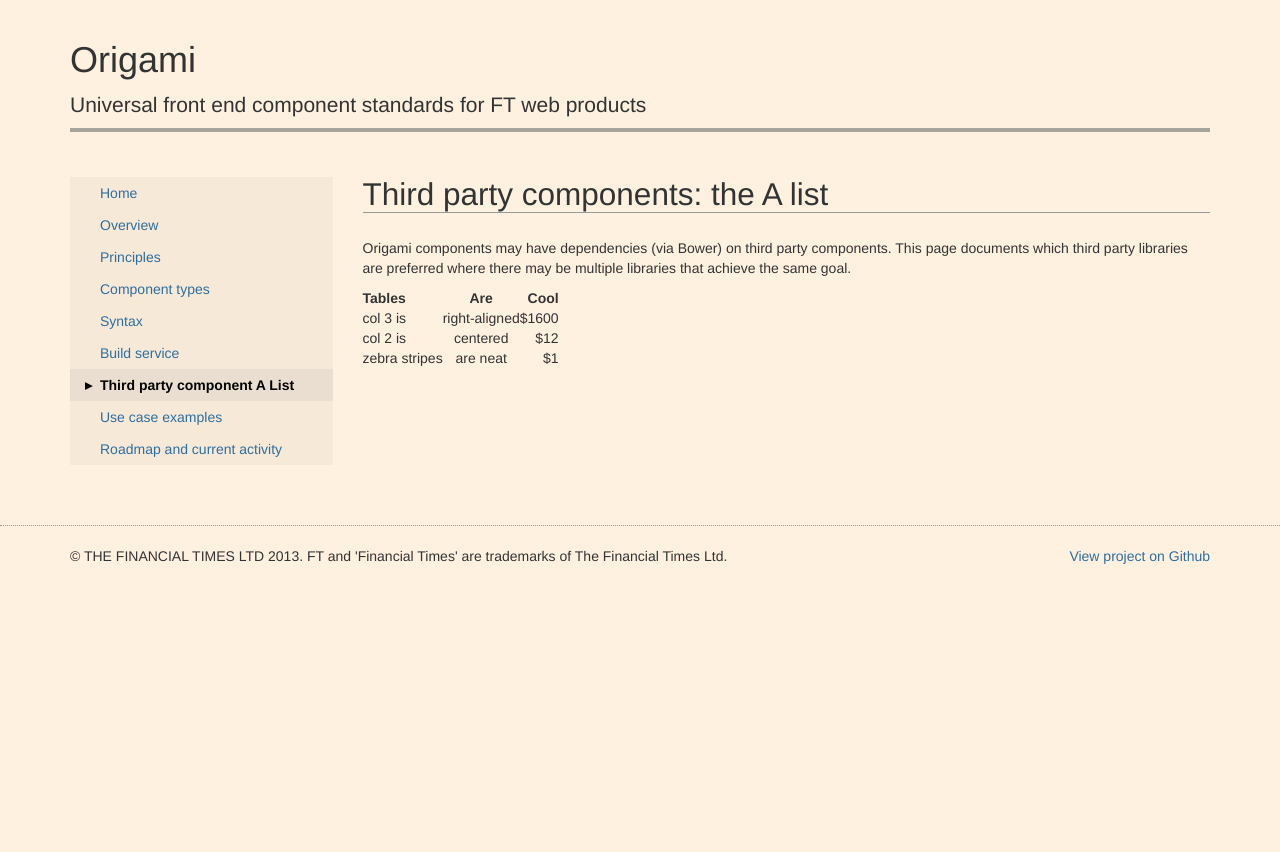
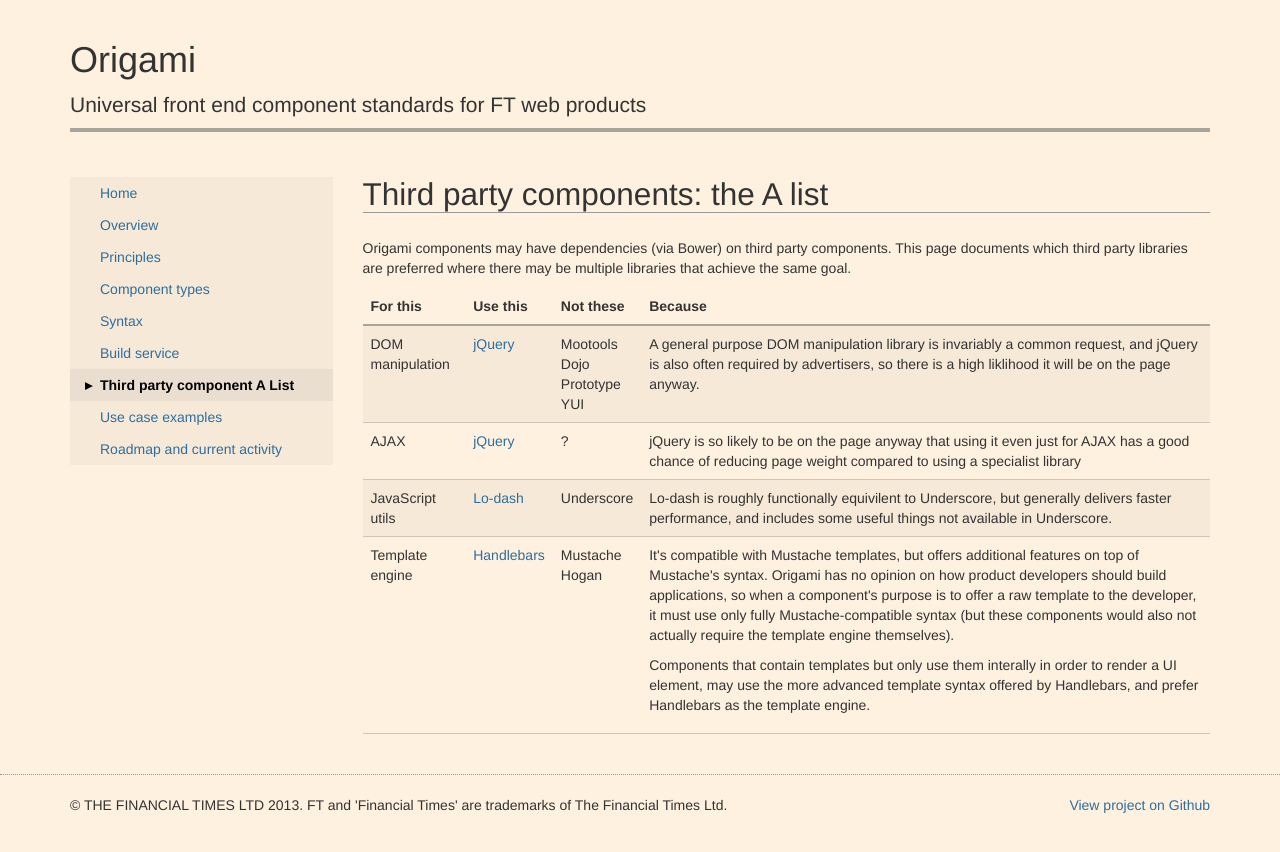
Before and after one commit to Financial-Times/ft-origami, a Jekyll site: the page built from docs/3rd-party-a-list.md, in a window 1280 px wide. Shown: the top 852 px of the page. Built offline with Jekyll 4.4.1, drawn with Linux system fonts in a browser that asks for light colours; nearby versions of some CDN libraries.

Commit message:
Added A-List content and debug param to build service, closes #46

```diff
--- a/docs/3rd-party-a-list.md
+++ b/docs/3rd-party-a-list.md
@@ -8,8 +8,34 @@ permalink: /docs/3rd-party-a-list/
 
 Origami components may have dependencies (via Bower) on third party components.  This page documents which third party libraries are preferred where there may be multiple libraries that achieve the same goal.
 
-| Tables        | Are           | Cool  |
-| ------------- |:-------------:| -----:|
-| col 3 is      | right-aligned | $1600 |
-| col 2 is      | centered      |   $12 |
-| zebra stripes | are neat      |    $1 |
+<table class='table'>
+<thead>
+	<tr><th>For this</th><th>Use this</th><th>Not these</th><th>Because</th></tr>
+</thead>
+<tbody>
+	<tr>
+		<td>DOM manipulation</td>
+		<td><a href='https://github.com/jquery/jquery'>jQuery</a></td>
+		<td>Mootools<br/>Dojo<br/>Prototype<br/>YUI</td>
+		<td>A general purpose DOM manipulation library is invariably a common request, and jQuery is also often required by advertisers, so there is a high liklihood it will be on the page anyway.</td>
+	</tr><tr>
+		<td>AJAX</td>
+		<td><a href='https://github.com/jquery/jquery'>jQuery</a></td>
+		<td>?</td>
+		<td>jQuery is so likely to be on the page anyway that using it even just for AJAX has a good chance of reducing page weight compared to using a specialist library</td>
+	</tr><tr>
+		<td>JavaScript utils</td>
+		<td><a href='https://github.com/lodash/lodash'>Lo-dash</a></td>
+		<td>Underscore</td>
+		<td>Lo-dash is roughly functionally equivilent to Underscore, but generally delivers faster performance, and includes some useful things not available in Underscore.</td>
+	</tr><tr>
+		<td>Template engine</td>
+		<td><a href='https://github.com/wycats/handlebars.js/'>Handlebars</a></td>
+		<td>Mustache<br/>Hogan</td>
+		<td>
+			<p>It's compatible with Mustache templates, but offers additional features on top of Mustache's syntax. Origami has no opinion on how product developers should build applications, so when a component's purpose is to offer a raw template to the developer, it must use only fully Mustache-compatible syntax (but these components would also not actually require the template engine themselves).</p>
+			<p>Components that contain templates but only use them interally in order to render a UI element, may use the more advanced template syntax offered by Handlebars, and prefer Handlebars as the template engine.</p>
+		</td>
+	</tr>
+</tbody>
+</table>
```
Also changed, not shown: docs/build-service.md (+8 -0 lines).
